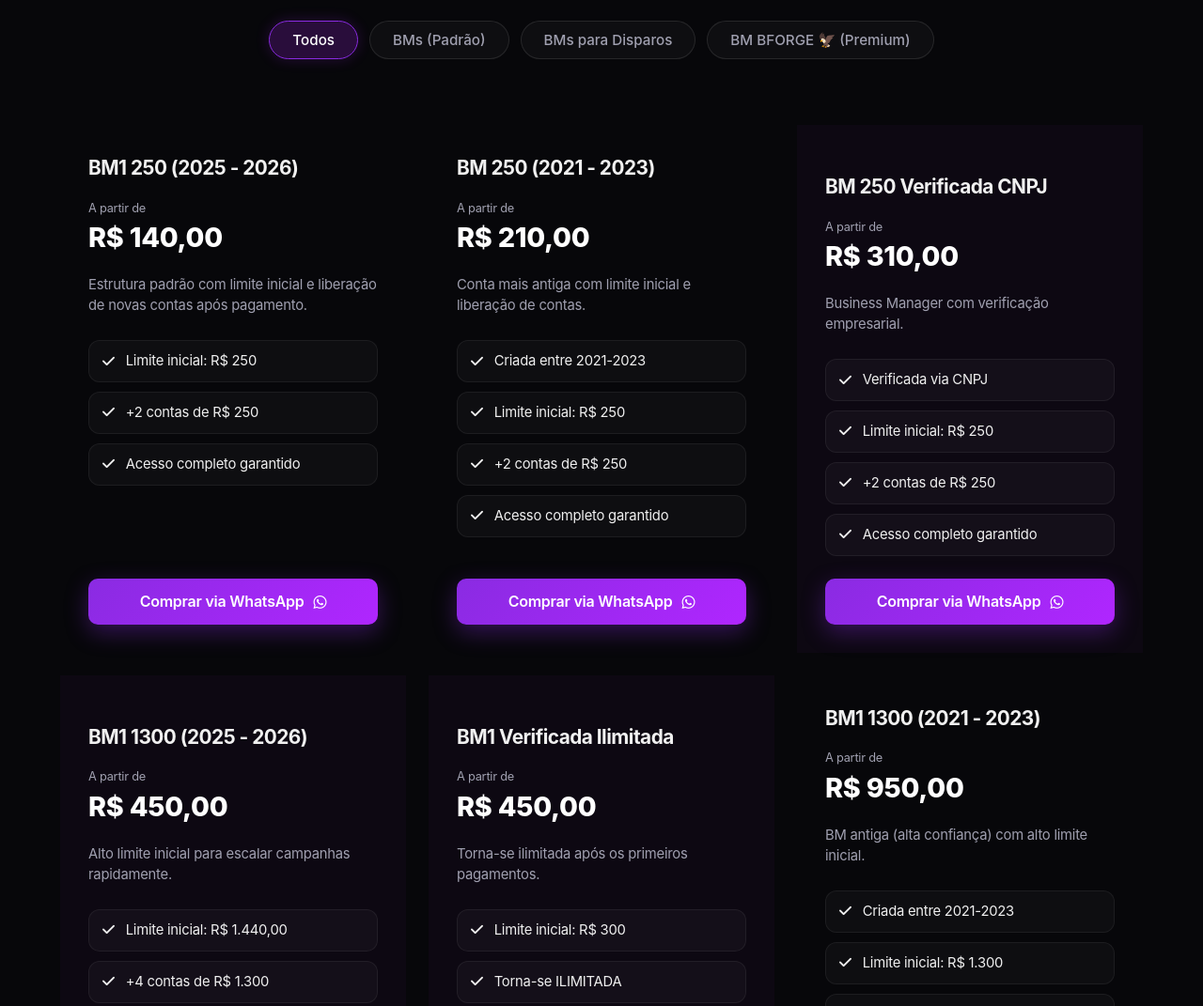
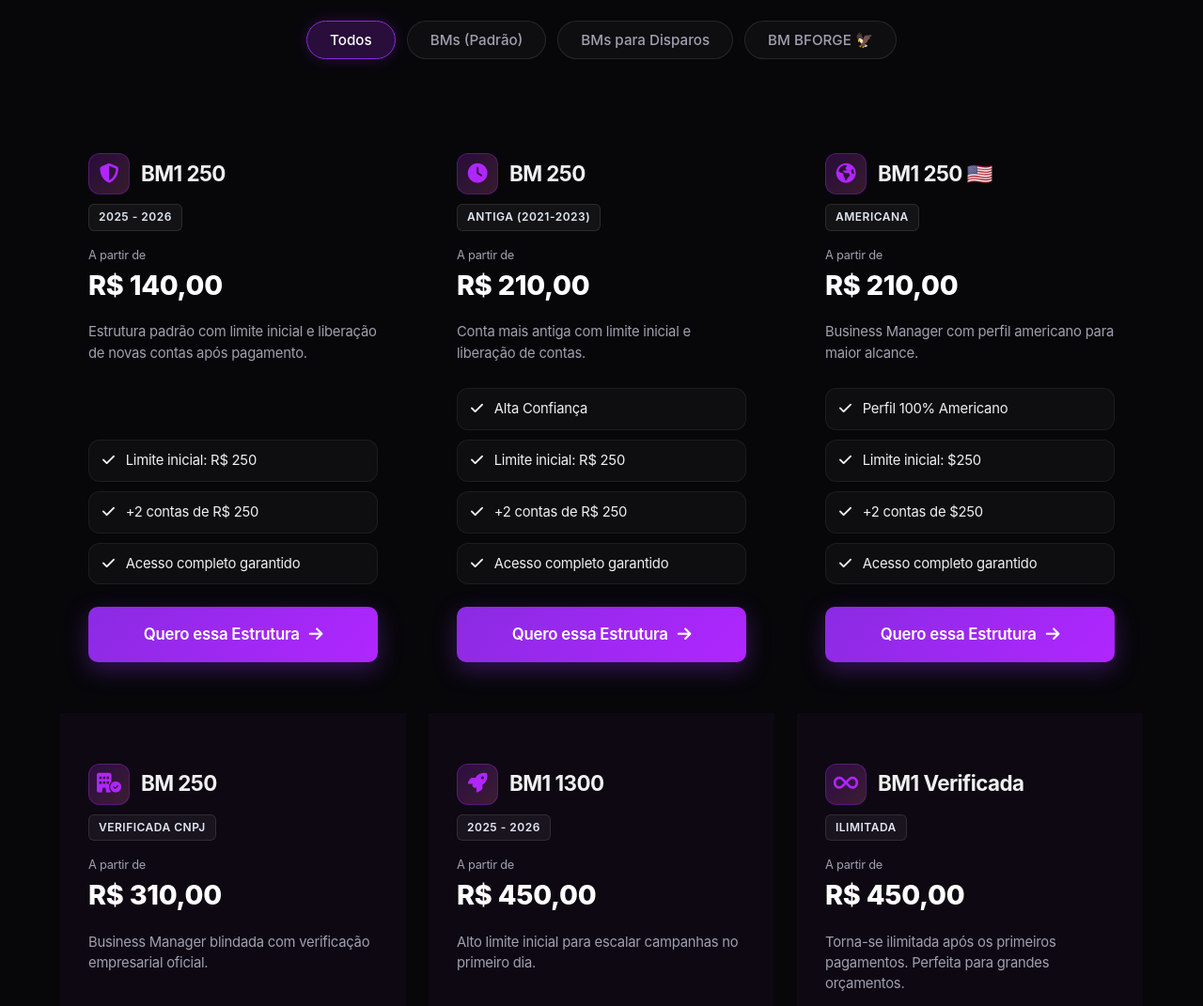
Before and after one commit to bforgeads-design/bforgeads-landing, a plain HTML site: page catalogo.html in a window 1280 px wide. Shown: the part 260-1331 px from the top of the page at 94% size. Drawn offline with Linux system fonts and the light colour scheme.

Commit message:
Add files via upload

```diff
--- a/catalogo.js
+++ b/catalogo.js
@@ -89,15 +89,19 @@
 
             card.innerHTML = `
                 <div class="product-header">
-                    ${produto.destaque ? '<span class="card-badge neon-badge">Mais Vendido</span>' : ''}
-                    <h3 class="category-title" style="font-size: 1.3rem; margin-top: ${produto.destaque ? '20px' : '0'}">${produto.nome}</h3>
+                    ${produto.destaque ? '<span class="card-badge neon-badge">Ouro BFORGE</span>' : ''}
+                    <div style="display: flex; align-items: center; gap: 12px; margin-top: ${produto.destaque ? '24px' : '0'}">
+                        ${produto.icone ? `<div class="product-icon-wrapper"><i class="${produto.icone}"></i></div>` : ''}
+                        <h3 class="category-title" style="font-size: 1.4rem; margin-bottom: 0;">${produto.nome}</h3>
+                    </div>
+                    ${produto.tag ? `<span class="product-tag">${produto.tag}</span>` : ''}
                     <div class="product-price">${produto.preco}</div>
                 </div>
-                <p class="category-desc" style="margin-bottom: 10px;">${produto.descricao}</p>
+                <p class="category-desc" style="margin-bottom: 10px; flex-grow: 1;">${produto.descricao}</p>
                 ${atributosHtml}
                 <div style="margin-top: auto;">
-                    <a href="https://wa.me/5551980907413?text=${wppText}" target="_blank" class="btn btn-primary" style="width: 100%;">
-                        Comprar via WhatsApp <i class="fab fa-whatsapp"></i>
+                    <a href="https://wa.me/5551980907413?text=${wppText}" target="_blank" class="btn btn-primary" style="width: 100%; font-size: 1.05rem; padding: 16px;">
+                        Quero essa Estrutura <i class="fas fa-arrow-right"></i>
                     </a>
                 </div>
             `;
--- a/data.json
+++ b/data.json
@@ -2,13 +2,15 @@
   "categorias": [
     {"id": "bms", "nome": "BMs (Padrão)"},
     {"id": "disparos", "nome": "BMs para Disparos"},
-    {"id": "bforge", "nome": "BM BFORGE 🦅 (Premium)"}
+    {"id": "bforge", "nome": "BM BFORGE 🦅"}
   ],
   "produtos": [
     {
       "id": "bm_250_25_26",
       "categoria": "bms",
-      "nome": "BM1 250 (2025 - 2026)",
+      "nome": "BM1 250",
+      "icone": "fa-solid fa-shield-halved",
+      "tag": "2025 - 2026",
       "descricao": "Estrutura padrão com limite inicial e liberação de novas contas após pagamento.",
       "preco": "R$ 140,00",
       "atributos": ["Limite inicial: R$ 250", "+2 contas de R$ 250", "Acesso completo garantido"],
@@ -17,118 +19,166 @@
     {
       "id": "bm_250_21_23",
       "categoria": "bms",
-      "nome": "BM 250 (2021 - 2023)",
+      "nome": "BM 250",
+      "icone": "fa-solid fa-clock",
+      "tag": "Antiga (2021-2023)",
       "descricao": "Conta mais antiga com limite inicial e liberação de contas.",
       "preco": "R$ 210,00",
-      "atributos": ["Criada entre 2021-2023", "Limite inicial: R$ 250", "+2 contas de R$ 250", "Acesso completo garantido"],
+      "atributos": ["Alta Confiança", "Limite inicial: R$ 250", "+2 contas de R$ 250", "Acesso completo garantido"],
+      "destaque": false
+    },
+    {
+      "id": "bm_250_americana",
+      "categoria": "bms",
+      "nome": "BM1 250 🇺🇸",
+      "icone": "fa-solid fa-globe-americas",
+      "tag": "Americana",
+      "descricao": "Business Manager com perfil americano para maior alcance.",
+      "preco": "R$ 210,00",
+      "atributos": ["Perfil 100% Americano", "Limite inicial: $250", "+2 contas de $250", "Acesso completo garantido"],
       "destaque": false
     },
     {
       "id": "bm_250_cnpj",
       "categoria": "bms",
-      "nome": "BM 250 Verificada CNPJ",
-      "descricao": "Business Manager com verificação empresarial.",
+      "nome": "BM 250",
+      "icone": "fa-solid fa-building-circle-check",
+      "tag": "Verificada CNPJ",
+      "descricao": "Business Manager blindada com verificação empresarial oficial.",
       "preco": "R$ 310,00",
-      "atributos": ["Verificada via CNPJ", "Limite inicial: R$ 250", "+2 contas de R$ 250", "Acesso completo garantido"],
+      "atributos": ["Verificação Oficial CNPJ", "Limite inicial: R$ 250", "+2 contas de R$ 250", "Menos bloqueios"],
       "destaque": true
     },
     {
       "id": "bm1_1300_25_26",
       "categoria": "bms",
-      "nome": "BM1 1300 (2025 - 2026)",
-      "descricao": "Alto limite inicial para escalar campanhas rapidamente.",
+      "nome": "BM1 1300",
+      "icone": "fa-solid fa-rocket",
+      "tag": "2025 - 2026",
+      "descricao": "Alto limite inicial para escalar campanhas no primeiro dia.",
       "preco": "R$ 450,00",
-      "atributos": ["Limite inicial: R$ 1.440,00", "+4 contas de R$ 1.300", "Acesso completo garantido"],
+      "atributos": ["Limite Alto: R$ 1.440,00", "+4 contas de R$ 1.300", "Acesso completo garantido", "Ideal para escala"],
       "destaque": true
     },
     {
       "id": "bm1_verificada_ilimitada",
       "categoria": "bms",
-      "nome": "BM1 Verificada Ilimitada",
-      "descricao": "Torna-se ilimitada após os primeiros pagamentos.",
+      "nome": "BM1 Verificada",
+      "icone": "fa-solid fa-infinity",
+      "tag": "Ilimitada",
+      "descricao": "Torna-se ilimitada após os primeiros pagamentos. Perfeita para grandes orçamentos.",
       "preco": "R$ 450,00",
-      "atributos": ["Limite inicial: R$ 300", "Torna-se ILIMITADA", "+4 contas de R$ 300", "Acesso completo garantido"],
+      "atributos": ["Limite inicial: R$ 300", "Torna-se ILIMITADA 🔥", "+4 contas de R$ 300", "Escala infinita"],
+      "destaque": true
+    },
+    {
+      "id": "bm1_ilimitada_americana",
+      "categoria": "bms",
+      "nome": "BM1 Verificada 🇺🇸",
+      "icone": "fa-solid fa-earth-americas",
+      "tag": "Ilimitada Americana",
+      "descricao": "A força do perfil americano unida ao limite ilimitado.",
+      "preco": "R$ 450,00",
+      "atributos": ["Perfil 100% Americano", "Limite inicial: $300", "Torna-se ILIMITADA 🔥", "+4 contas de $300"],
       "destaque": true
     },
     {
       "id": "bm1_1300_21_23",
       "categoria": "bms",
-      "nome": "BM1 1300 (2021 - 2023)",
-      "descricao": "BM antiga (alta confiança) com alto limite inicial.",
+      "nome": "BM1 1300",
+      "icone": "fa-solid fa-gem",
+      "tag": "Antiga (2021-2023)",
+      "descricao": "BM relíquia, alta confiança pelo algoritmo do Meta.",
       "preco": "R$ 950,00",
-      "atributos": ["Criada entre 2021-2023", "Limite inicial: R$ 1.300", "+4 contas de R$ 1.300", "Acesso completo garantido"],
+      "atributos": ["Criada entre 2021-2023", "Limite Altíssimo: R$ 1.300", "+4 contas de R$ 1.300", "Máxima resistência"],
       "destaque": false
     },
     {
       "id": "bm_2k_sem_template",
       "categoria": "disparos",
       "nome": "BM 2K DISPAROS",
-      "descricao": "BM configurada para disparos via WhatsApp.",
+      "icone": "fa-brands fa-whatsapp",
+      "tag": "Padrão",
+      "descricao": "Infraestrutura configurada exclusivamente para disparos massivos via WhatsApp.",
       "preco": "R$ 750,00",
-      "atributos": ["2.000 disparos/dia", "Sem template aprovado", "Pronta entrega (24h)"],
+      "atributos": ["🚀 2.000 disparos/dia", "Sem template aprovado", "Pronta entrega (24h)"],
       "destaque": false
     },
     {
       "id": "bm_2k_com_template",
       "categoria": "disparos",
-      "nome": "BM 2K DISPAROS (Aprovado)",
-      "descricao": "BM para disparos com template já aprovado e pronta para uso.",
+      "nome": "BM 2K DISPAROS",
+      "icone": "fa-brands fa-whatsapp",
+      "tag": "Aprovado",
+      "descricao": "BM para disparos com template já aprovado e pronta para plugar na operação.",
       "preco": "R$ 850,00",
-      "atributos": ["2.000 disparos/dia", "Template aprovado", "Nome de exibição Padrão", "Pronta entrega (24h)"],
+      "atributos": ["🚀 2.000 disparos/dia", "✅ Template Aprovado", "Nome de exibição Padrão", "Pronta entrega (24h)"],
       "destaque": true
     },
     {
       "id": "bm_10k_disparos",
       "categoria": "disparos",
       "nome": "BM 10K DISPAROS",
-      "descricao": "Infraestrutura massiva para alto volume diário.",
+      "icone": "fa-solid fa-server",
+      "tag": "Infra Massiva",
+      "descricao": "A solução definitiva para grandes lançamentos e mega operações de WhatsApp.",
       "preco": "R$ 4.990,00",
-      "atributos": ["10.000 disparos/dia", "Número BR conectado", "Integração ManyChat/DataCrazy", "Sob encomenda"],
+      "atributos": ["🔥 10.000 disparos/dia", "Número BR conectado", "Integração ManyChat/DataCrazy", "Sob encomenda"],
       "destaque": true
     },
     {
       "id": "bforge_660",
       "categoria": "bforge",
-      "nome": "BM BFORGE 660 (2025)",
-      "descricao": "Ativo premium BFORGE com histórico de gastos.",
+      "nome": "BM BFORGE 660",
+      "icone": "fa-solid fa-fire",
+      "tag": "Criada em 2025",
+      "descricao": "Ativo premium com selo BFORGE e histórico de gastos validados.",
       "preco": "R$ 997,00",
-      "atributos": ["Gastos Totais: R$ 660,00", "3 Contas de Anúncios", "CA 02 e 03 trocam de moeda", "Adiciona fundos via cartão"],
+      "atributos": ["Gastos Totais: R$ 660,00", "3 Contas de Anúncios", "Permitem troca de moeda", "Pronta para Black"],
       "destaque": false
     },
     {
       "id": "bforge_618k",
       "categoria": "bforge",
-      "nome": "BM BFORGE 6.18K (2025)",
-      "descricao": "Ativo com alto histórico de gastos, altamente resistente.",
+      "nome": "BM BFORGE 6.18K",
+      "icone": "fa-solid fa-fire-flame-curved",
+      "tag": "Criada em 2025",
+      "descricao": "Ativo extremamente forte com mais de R$ 6.000 rodados.",
       "preco": "R$ 1.197,00",
-      "atributos": ["Gastos Totais: R$ 6.180,00", "Ciclo: R$ 429,00", "3 Contas de Anúncios", "Permitem troca de moeda"],
+      "atributos": ["Gastos Totais: R$ 6.180,00", "Ciclo Alto: R$ 429,00", "3 Contas de Anúncios", "Permitem troca de moeda"],
       "destaque": true
     },
     {
       "id": "bforge_153k",
       "categoria": "bforge",
-      "nome": "BM BFORGE 15.3K (2023)",
-      "descricao": "Excelente histórico de gastos, estrutura pronta para operação agressiva.",
+      "nome": "BM BFORGE 15.3K",
+      "icone": "fa-solid fa-trophy",
+      "tag": "Milli Sapatilhas (2023)",
+      "descricao": "Estrutura relíquia que já rodou White pesado. Perfeita para quem não quer surpresas.",
       "preco": "R$ 1.300,00",
-      "atributos": ["Gastos Totais: R$ 15.352,39", "Rodou White", "3 Contas Ativas (1 pré-paga)", "Criada em Outubro/2023"],
+      "atributos": ["Gastos Totais: R$ 15.352,39", "🛡️ Histórico Limpo (White)", "3 Contas Ativas", "Criada em Outubro/2023"],
       "destaque": true
     },
     {
       "id": "bforge_58k",
       "categoria": "bforge",
-      "nome": "BM BFORGE 5.8K (2026)",
-      "descricao": "Conta de alto padrão com 5 contas ativas.",
+      "nome": "BM BFORGE 5.8K",
+      "icone": "fa-solid fa-crown",
+      "tag": "Verificada (2026)",
+      "descricao": "Conta de alto padrão militar, verificada e com campanhas ativas rodando.",
       "preco": "R$ 1.800,00",
-      "atributos": ["Gastos Totais: R$ 5.845,03", "Rodou White & Verificada", "5 Contas Ativas", "Campanhas ativas sem rejeição"],
+      "atributos": ["Gastos Totais: R$ 5.845,03", "✅ Verificada", "5 Contas Ativas no total", "Zero rejeições no gerenciador"],
       "destaque": false
     },
     {
       "id": "bforge_933k",
       "categoria": "bforge",
-      "nome": "BM BFORGE 9.33K (2022)",
-      "descricao": "Ativo extremamente forte e antigo.",
+      "nome": "BM BFORGE 9.33K",
+      "icone": "fa-solid fa-dragon",
+      "tag": "Relíquia (2022)",
+      "descricao": "O ativo definitivo. Conta antiquíssima com um volume absurdo de confiança.",
       "preco": "R$ 3.010,00",
-      "atributos": ["Criada em 2022", "Gastos Totais: R$ 9.330,00", "Ciclo alto: R$ 1.620,00", "5 Contas de Anúncios"],
+      "atributos": ["Criada em 2022", "Gastos Totais: R$ 9.330,00", "Ciclo Gigante: R$ 1.620,00", "5 Contas de Anúncios Ativas"],
       "destaque": true
     }
   ]
--- a/style.css
+++ b/style.css
@@ -1156,6 +1156,41 @@
     font-family: var(--font-body);
     color: var(--text-muted);
     font-weight: 400;
+}
+
+/* Enhancements for Catalog Cards */
+.product-icon-wrapper {
+    width: 44px;
+    height: 44px;
+    border-radius: 12px;
+    background: linear-gradient(135deg, rgba(176, 38, 255, 0.2), rgba(244, 114, 182, 0.2));
+    display: flex;
+    align-items: center;
+    justify-content: center;
+    color: var(--neon-purple);
+    font-size: 1.3rem;
+    flex-shrink: 0;
+    border: 1px solid rgba(176, 38, 255, 0.3);
+}
+
+.product-tag {
+    display: inline-block;
+    margin-top: 10px;
+    padding: 4px 10px;
+    background: rgba(255, 255, 255, 0.05);
+    border: 1px solid rgba(255, 255, 255, 0.1);
+    border-radius: 6px;
+    font-size: 0.75rem;
+    font-weight: 600;
+    color: #e2e8f0;
+    letter-spacing: 0.5px;
+    text-transform: uppercase;
+}
+
+.product-card:hover .product-icon-wrapper {
+    background: var(--brand-purple);
+    color: #fff;
+    box-shadow: 0 0 15px rgba(176, 38, 255, 0.5);
 }
 
 /* Animations */
```
